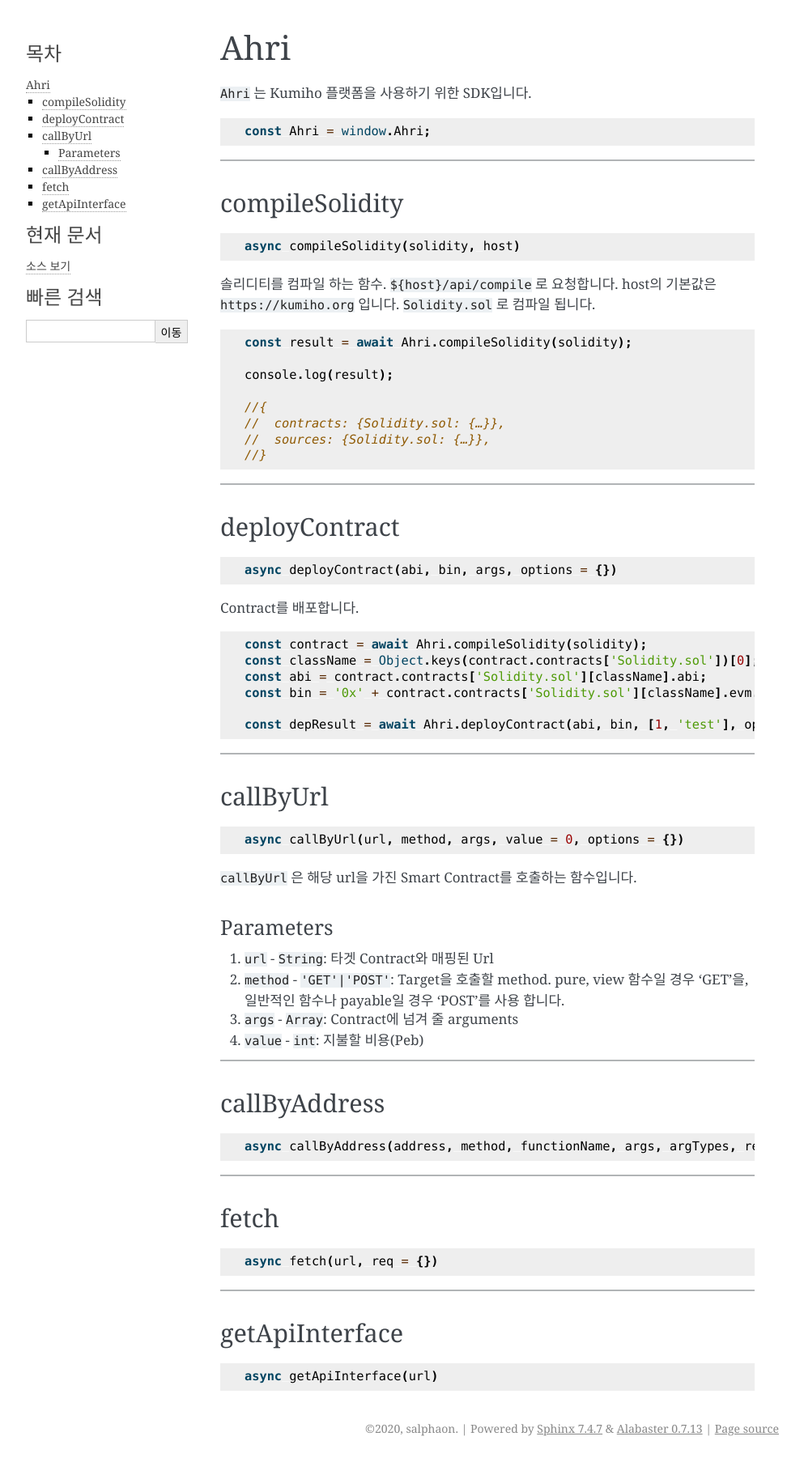
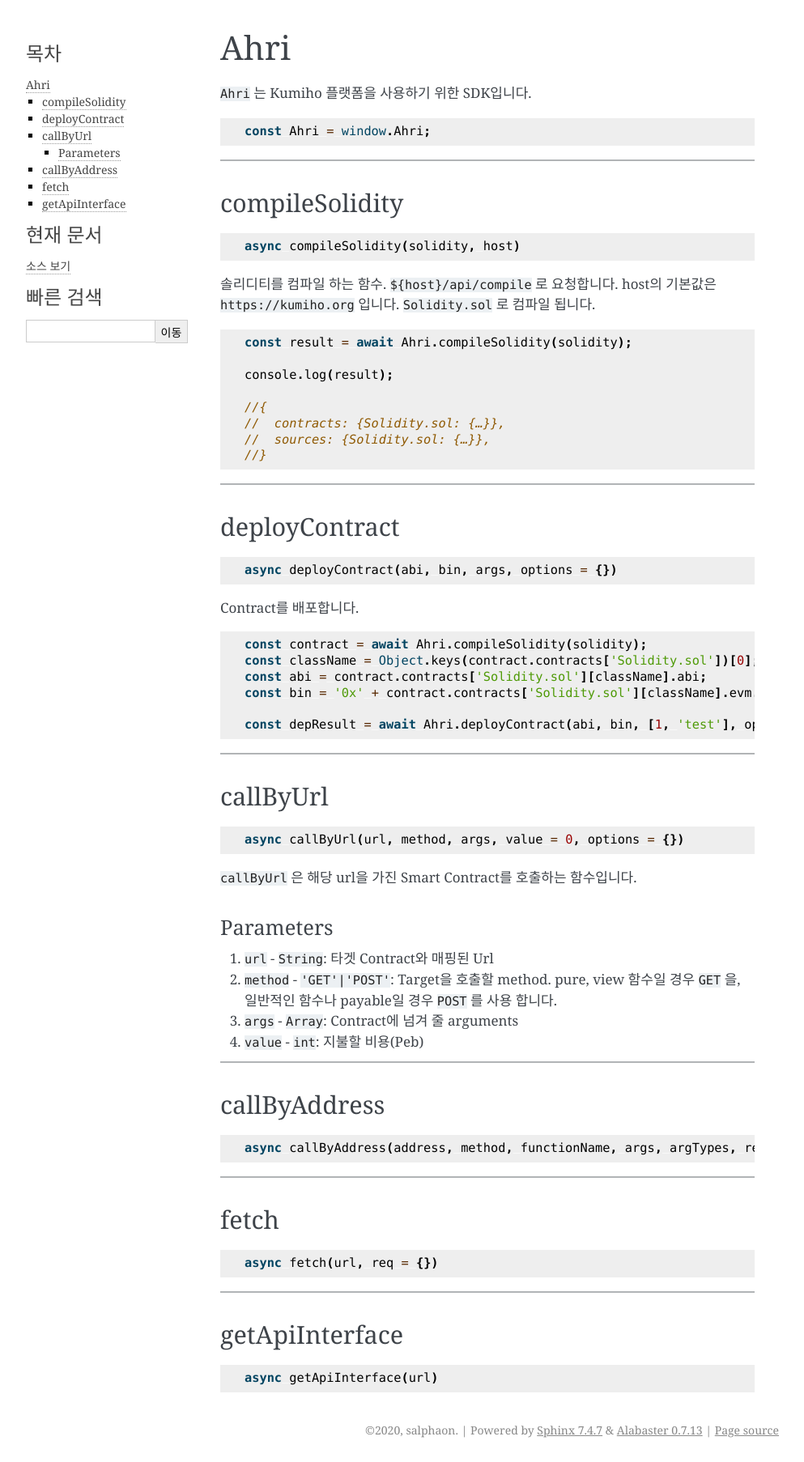
Before and after one commit to KumihoProject/Kumiho, a Sphinx documentation site: the page built from docs/source/Ahri.rst, in a window 1280 px wide. Shown: the whole page at 81% size, without its empty margins (148-1141 px from the left). Built offline with Sphinx 7.4.7, drawn with Linux system fonts in a browser that asks for light colours.

```diff
--- a/docs/source/Ahri.rst
+++ b/docs/source/Ahri.rst
@@ -67,7 +67,7 @@ Parameters
 ----------
 
 1. ``url`` - ``String``: 타겟 Contract와 매핑된 Url
-2. ``method`` - ``'GET'|'POST'``: Target을 호출할 method. pure, view 함수일 경우 'GET'을, 일반적인 함수나 payable일 경우 'POST'를 사용 합니다.
+2. ``method`` - ``'GET'|'POST'``: Target을 호출할 method. pure, view 함수일 경우 ``GET`` 을, 일반적인 함수나 payable일 경우 ``POST`` 를 사용 합니다.
 3. ``args`` - ``Array``: Contract에 넘겨 줄 arguments
 4. ``value`` - ``int``: 지불할 비용(Peb)
 
```
